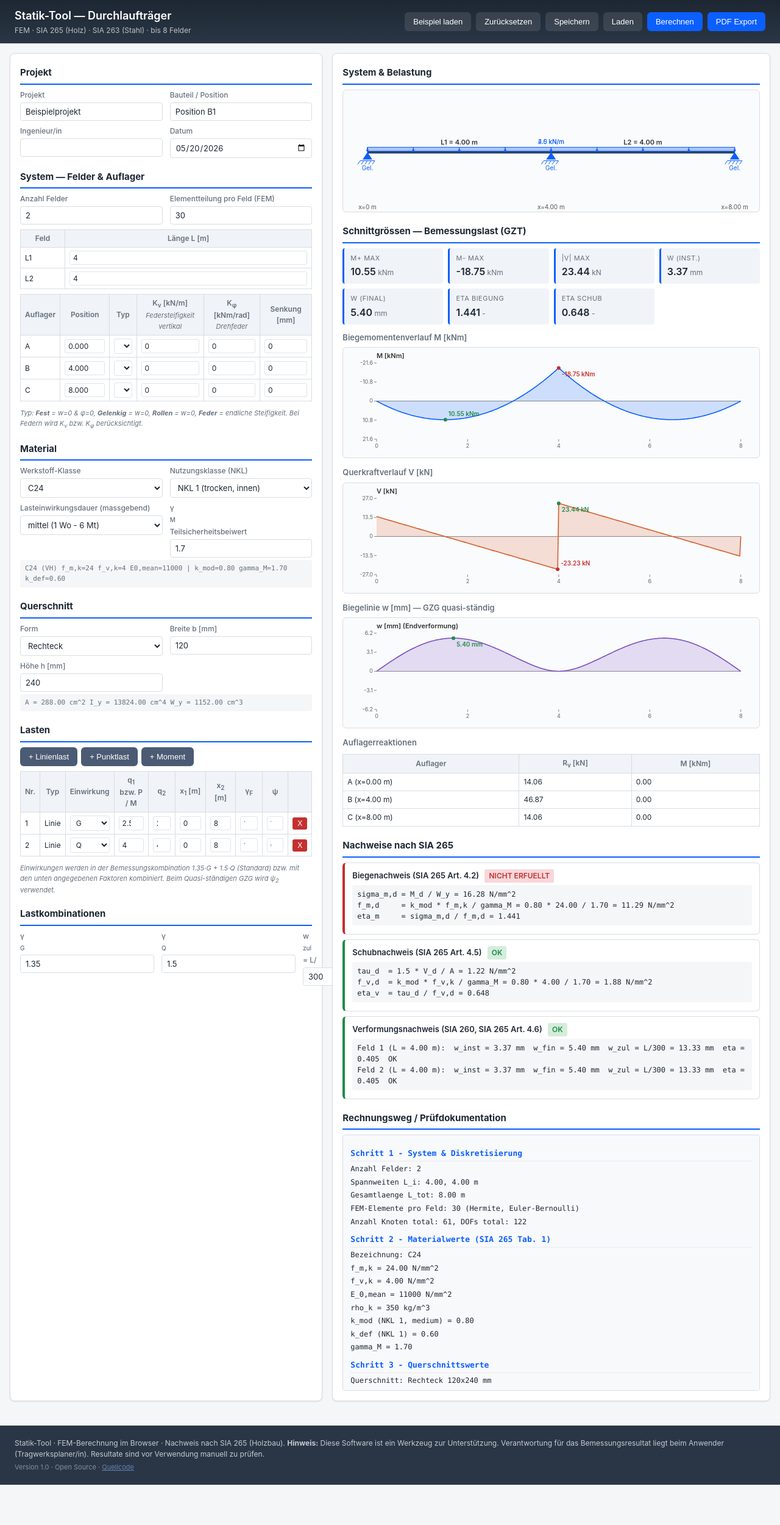
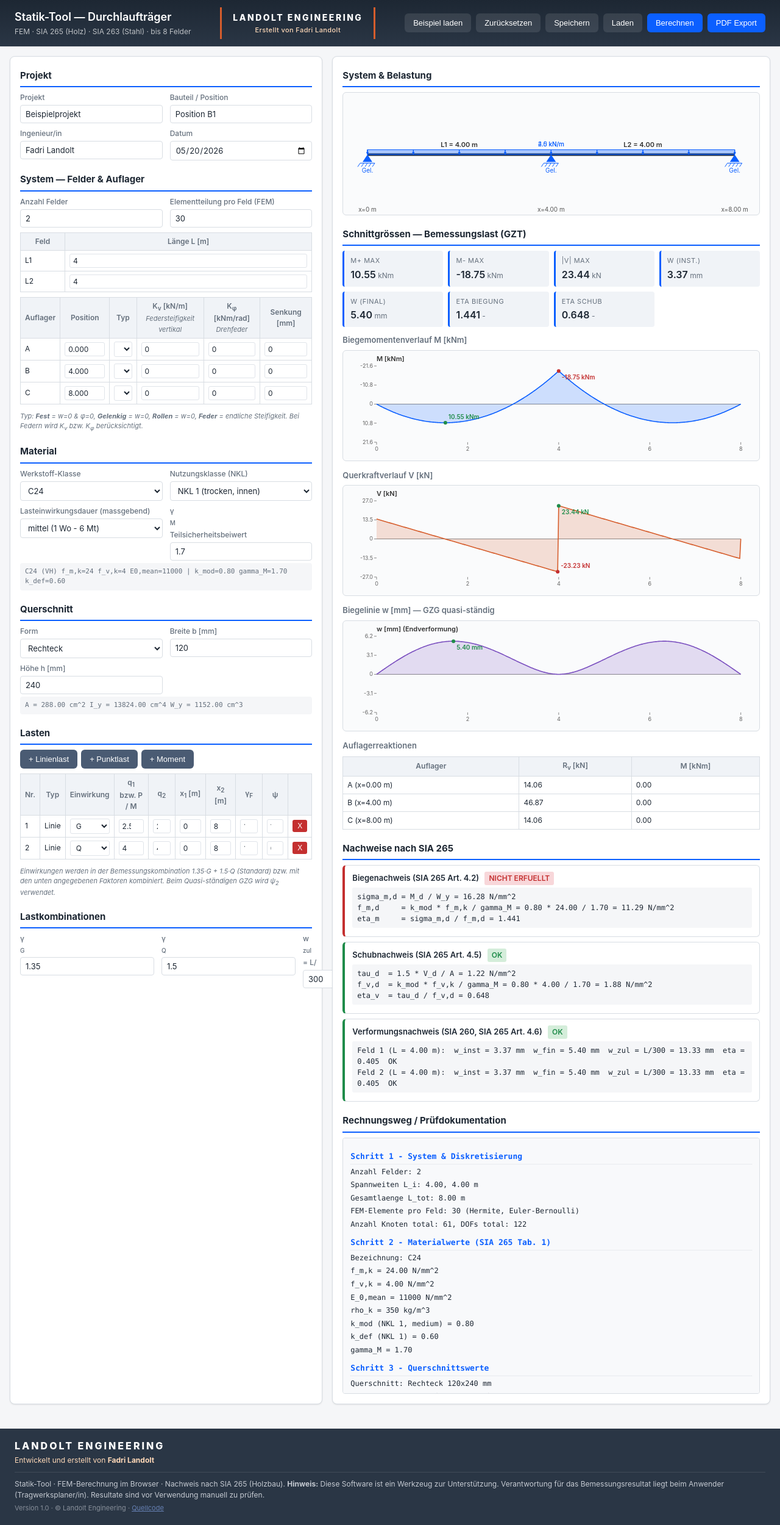
Before and after one commit to Marcowinni/static-berechnungstool-fadrim, a plain HTML site: page index.html in a window 1280 px wide. Shown: the whole page at 61% size. Before the commit the page ends 2434 px from the top, so only its background shows below. Drawn offline with nearby package versions, Linux system fonts and the light colour scheme.

Commit message:
branding: Fadri Landolt & LANDOLT ENGINEERING prominent in Header, Footer, PDF

```diff
--- a/index.html
+++ b/index.html
@@ -3,8 +3,9 @@
 <head>
   <meta charset="UTF-8" />
   <meta name="viewport" content="width=device-width, initial-scale=1.0" />
-  <title>Statik-Berechnungstool — Durchlaufträger nach SIA 265</title>
-  <meta name="description" content="Online-Statiktool für Durchlaufträger 1-8 Felder mit FEM, Biegemoment-, Querkraft- und Biegelinie sowie SIA 265 Nachweis." />
+  <title>Statik-Tool Landolt Engineering — Durchlaufträger nach SIA 265</title>
+  <meta name="description" content="Online-Statiktool für Durchlaufträger 1-8 Felder mit FEM, Biegemoment-, Querkraft- und Biegelinie sowie SIA 265 Nachweis. Entwickelt von Fadri Landolt." />
+  <meta name="author" content="Fadri Landolt - Landolt Engineering" />
   <link rel="stylesheet" href="styles.css" />
 </head>
 <body>
@@ -12,6 +13,10 @@
     <div class="brand">
       <h1>Statik-Tool — Durchlaufträger</h1>
       <span class="subtitle">FEM &middot; SIA 265 (Holz) &middot; SIA 263 (Stahl) &middot; bis 8 Felder</span>
+    </div>
+    <div class="author-badge">
+      <div class="author-firm">LANDOLT ENGINEERING</div>
+      <div class="author-name">Erstellt von Fadri Landolt</div>
     </div>
     <nav class="actions">
       <button id="btn-load-example" class="btn btn-ghost" type="button">Beispiel laden</button>
@@ -223,11 +228,15 @@
   </main>
 
   <footer class="footer">
+    <div class="footer-author">
+      <div class="footer-firm">LANDOLT ENGINEERING</div>
+      <div class="footer-name">Entwickelt und erstellt von <b>Fadri Landolt</b></div>
+    </div>
     <p>
       Statik-Tool &middot; FEM-Berechnung im Browser &middot; Nachweis nach SIA 265 (Holzbau).
       <b>Hinweis:</b> Diese Software ist ein Werkzeug zur Unterst&uuml;tzung. Verantwortung f&uuml;r das Bemessungsresultat liegt beim Anwender (Tragwerksplaner/in). Resultate sind vor Verwendung manuell zu pr&uuml;fen.
     </p>
-    <p class="version">Version 1.0 &middot; Open Source &middot; <a href="https://github.com/marcowinni/static-berechnungstool-fadrim" target="_blank" rel="noopener">Quellcode</a></p>
+    <p class="version">Version 1.0 &middot; &copy; Landolt Engineering &middot; <a href="https://github.com/marcowinni/static-berechnungstool-fadrim" target="_blank" rel="noopener">Quellcode</a></p>
   </footer>
 
   <!-- External libraries via CDN -->
--- a/js/app.js
+++ b/js/app.js
@@ -25,7 +25,7 @@
       { kind: "line", action: "Q", q1: 4.0, q2: 4.0, x1: 0, x2: 8.0, gammaF: 1.50, psi: 0.3 }
     ],
     nElemPerSpan: 30,
-    project: { name: "Beispielprojekt", position: "Position B1", engineer: "", date: new Date().toISOString().slice(0,10) },
+    project: { name: "Beispielprojekt", position: "Position B1", engineer: "Fadri Landolt", date: new Date().toISOString().slice(0,10) },
     material: { name: "C24" },
     serviceClass: "1",
     loadDuration: "medium",
@@ -755,7 +755,7 @@
         { kind: "point", action: "Q", P: 8.0, x: 6.75, gammaF: 1.50, psi: 0.3 }
       ],
       nElemPerSpan: 30,
-      project: { name: "Beispiel - Holzbalken Etagendecke", position: "Hauptbalken HB1", engineer: "", date: new Date().toISOString().slice(0,10) },
+      project: { name: "Beispiel - Holzbalken Etagendecke", position: "Hauptbalken HB1", engineer: "Fadri Landolt", date: new Date().toISOString().slice(0,10) },
       material: { name: "GL24h" },
       serviceClass: "1",
       loadDuration: "medium",
@@ -783,7 +783,7 @@
         { kind: "line", action: "Q", q1: 4.0, q2: 4.0, x1: 0, x2: 8.0, gammaF: 1.50, psi: 0.3 }
       ],
       nElemPerSpan: 30,
-      project: { name: "Beispielprojekt", position: "Position B1", engineer: "", date: new Date().toISOString().slice(0,10) },
+      project: { name: "Beispielprojekt", position: "Position B1", engineer: "Fadri Landolt", date: new Date().toISOString().slice(0,10) },
       material: { name: "C24" },
       serviceClass: "1",
       loadDuration: "medium",
@@ -800,7 +800,9 @@
   function init() {
     // Set today
     if (!state.project.date) state.project.date = new Date().toISOString().slice(0,10);
+    if (!state.project.engineer) state.project.engineer = "Fadri Landolt";
     $("#prj-date").value = state.project.date;
+    $("#prj-eng").value = state.project.engineer;
 
     // Render initial tables
     applyStateToUI();
--- a/js/pdf-export.js
+++ b/js/pdf-export.js
@@ -132,6 +132,16 @@
 
     /* ====================== PAGE 1: COVER ====================== */
     header("Statische Berechnung");
+
+    // Big LANDOLT ENGINEERING brand banner on top
+    doc.setFillColor(29, 39, 51);
+    doc.rect(margin, y, pageW - 2*margin, 22, "F");
+    doc.setFontSize(20); doc.setTextColor(255, 255, 255); doc.setFont(undefined, "bold");
+    doc.text("LANDOLT ENGINEERING", pageW/2, y + 10, { align: "center" });
+    doc.setFontSize(9); doc.setTextColor(214, 93, 44); doc.setFont(undefined, "normal");
+    doc.text("Tragwerksplanung  |  Statische Berechnungen  |  SIA-konform", pageW/2, y + 17, { align: "center" });
+    y += 30;
+
     doc.setFontSize(18); doc.setTextColor(11, 95, 255); doc.setFont(undefined, "bold");
     doc.text("Statik-Bericht", margin, y + 6); y += 12;
     doc.setFontSize(14); doc.setTextColor(30, 30, 50);
@@ -147,9 +157,12 @@
     doc.text(ctx.project.name, margin, y); y += 6;
     doc.setFont(undefined, "normal"); doc.setFontSize(10); doc.setTextColor(60, 60, 60);
     doc.text("Position / Bauteil: " + ctx.project.position, margin, y); y += 5;
-    doc.text("Ingenieur/in: " + (ctx.project.engineer || "-"), margin, y); y += 5;
+    doc.text("Ingenieur/in: " + (ctx.project.engineer || "Fadri Landolt"), margin, y); y += 5;
     doc.text("Datum: " + (ctx.project.date || "-"), margin, y); y += 5;
-    doc.text("Berechnet mit: Statik-Berechnungstool v1.0 (FEM-Solver, Hermite-Element)", margin, y); y += 8;
+    doc.text("Berechnet mit: Statik-Tool Landolt Engineering v1.0 (FEM-Solver, Hermite-Element)", margin, y); y += 5;
+    doc.setFontSize(9); doc.setTextColor(214, 93, 44); doc.setFont(undefined, "bold");
+    doc.text("Erstellt und entwickelt von Fadri Landolt - Landolt Engineering", margin, y); y += 8;
+    doc.setFont(undefined, "normal"); doc.setTextColor(60, 60, 60);
 
     h1("1. System & Belastung (Übersicht)");
     txt("Anzahl Felder: " + ctx.spec.spans.length + "    Gesamtlänge: " + ctx.spec.spans.reduce(function(a,b){return a+b;},0).toFixed(2) + " m");
@@ -312,11 +325,11 @@
       /* ====================== PAGE: FOOTER / DISCLAIMER ====================== */
       newPage("Prüfung & Hinweise");
       h1("12. Pruefung & Unterschrift");
-      txt("Berechnet von:                         ____________________________      Datum: __________");
+      txt("Berechnet von:    Fadri Landolt - Landolt Engineering    ____________________________      Datum: __________");
       y += 4;
-      txt("Geprueft von:                          ____________________________      Datum: __________");
+      txt("Geprueft von:                                            ____________________________      Datum: __________");
       y += 4;
-      txt("Visiert / Freigegeben:                 ____________________________      Datum: __________");
+      txt("Visiert / Freigegeben:                                   ____________________________      Datum: __________");
       y += 8;
       h1("13. Hinweise zur Verifikation");
       txt("Die Berechnung wurde mit einem Browser-basierten FEM-Solver (Euler-Bernoulli, Hermite Element) "
@@ -341,12 +354,17 @@
         + "ausschliesslich beim Anwender / der Tragwerksplanerin. Vor der baulichen Umsetzung sind die Resultate "
         + "durch fachkundige Personen zu pruefen.");
 
-      // Footer on every page: software disclaimer
+      // Footer on every page: software disclaimer + author brand
       var totalPages = doc.internal.getNumberOfPages();
       for (var p = 1; p <= totalPages; p++) {
         doc.setPage(p);
-        doc.setFontSize(7); doc.setTextColor(160, 160, 160);
-        doc.text("Statik-Berechnungstool v1.0 - FEM-Solver - SIA 265:2021. Resultate manuell pruefen.", margin, pageH - 8);
+        doc.setDrawColor(214, 93, 44); doc.setLineWidth(0.4);
+        doc.line(margin, pageH - 12, pageW - margin, pageH - 12);
+        doc.setFontSize(8); doc.setTextColor(214, 93, 44); doc.setFont(undefined, "bold");
+        doc.text("LANDOLT ENGINEERING", margin, pageH - 8);
+        doc.setFont(undefined, "normal"); doc.setFontSize(7); doc.setTextColor(120, 120, 120);
+        doc.text("Erstellt von Fadri Landolt  -  Statik-Tool v1.0  -  SIA 265:2021  -  Resultate manuell pruefen.", margin + 38, pageH - 8);
+        doc.setTextColor(60, 60, 60);
         doc.text(p + " / " + totalPages, pageW - margin, pageH - 8, { align: "right" });
       }
 
--- a/styles.css
+++ b/styles.css
@@ -60,6 +60,50 @@ html, body {
   display: flex;
   gap: 8px;
   flex-wrap: wrap;
+}
+
+/* -------------------- Author / Brand Badge -------------------- */
+.author-badge {
+  display: flex;
+  flex-direction: column;
+  align-items: center;
+  justify-content: center;
+  padding: 6px 18px;
+  border-left: 3px solid var(--accent);
+  border-right: 3px solid var(--accent);
+  margin: 0 18px;
+}
+.author-firm {
+  font-size: 14px;
+  font-weight: 800;
+  letter-spacing: 2.5px;
+  color: #ffffff;
+  text-transform: uppercase;
+}
+.author-name {
+  font-size: 11px;
+  font-weight: 500;
+  color: #ffd9b8;
+  letter-spacing: 0.4px;
+  margin-top: 2px;
+}
+
+.footer-author {
+  border-bottom: 1px solid rgba(255,255,255,0.1);
+  padding-bottom: 10px;
+  margin-bottom: 10px;
+}
+.footer-firm {
+  font-size: 16px;
+  font-weight: 800;
+  letter-spacing: 3px;
+  color: #ffffff;
+  text-transform: uppercase;
+}
+.footer-name {
+  font-size: 12px;
+  color: #ffd9b8;
+  margin-top: 3px;
 }
 
 /* -------------------- Buttons -------------------- */
```
Also changed, not shown: 2 other files.
